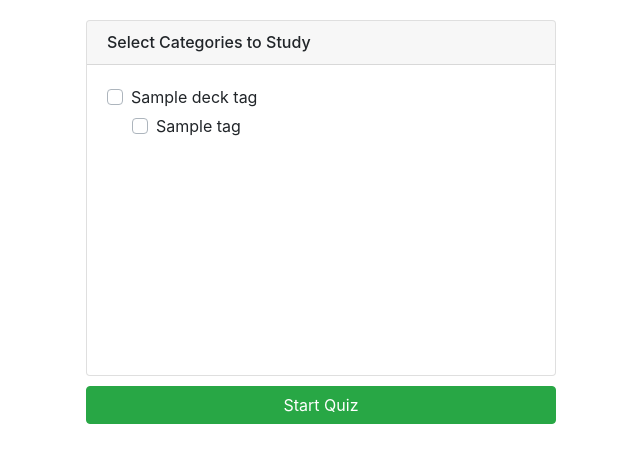
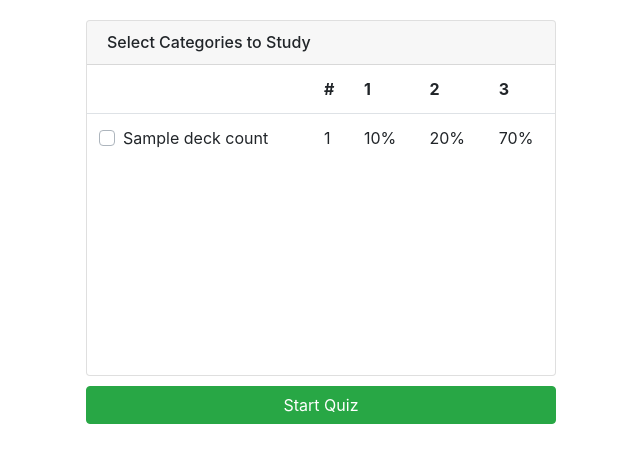
Before and after one commit to chrisluedtke/pyflashcards, a Flask app: template pyflashcards/templates/index.html in a window 1280 px wide. Shown: the part 56-519 px from the top of the page, without its empty margins (319-959 px from the left). Run offline with Flask 2, Linux system fonts and the light colour scheme; the template is opened without the code that fills it: most values are stand-ins (such as "Sample title", 1, 10 or a date in 2020); some libraries are stand-ins or nearby versions.

Commit message:
add card counts

```diff
--- a/pyflashcards/templates/base.html
+++ b/pyflashcards/templates/base.html
@@ -1,5 +1,5 @@
 <!doctype html>
-<html>
+<html lang="en">
     <head>
         <meta charset="utf-8">
         <meta name="viewport" content="width=device-width, initial-scale=1.0" />
@@ -11,8 +11,7 @@
         <script src="https://stackpath.bootstrapcdn.com/bootstrap/4.3.1/js/bootstrap.min.js" integrity="sha384-JjSmVgyd0p3pXB1rRibZUAYoIIy6OrQ6VrjIEaFf/nJGzIxFDsf4x0xIM+B07jRM" crossorigin="anonymous"></script>
 
         <title>pyFlashcards</title>
-        {% block head %}
-        {% endblock head %}
+        {% block head %}{% endblock head %}
     </head>
     {% include 'includes/nav.html' %}
     <body>
--- a/pyflashcards/templates/index.html
+++ b/pyflashcards/templates/index.html
@@ -1,23 +1,39 @@
 {% extends "base.html" %}
+
 {% block content %}
 <form method="post">
     <div class="card" style="margin-bottom: 10px">
         <h6 class="card-header">
             Select Categories to Study
         </h6>
-        <div class="card-body" style="height: 310px; overflow: auto">
-            {% for deck_name, tags in deck_tags.items() %}
-            <div class="custom-control custom-checkbox" style="margin-bottom: 5px;">
-                <input type="checkbox" class="custom-control-input" name="deck" id="{{ deck_name }}" value="{{ deck_name }}">
-                <label class="custom-control-label" for="{{ deck_name }}" style="width: 100%;">{{ deck_name }}</label>
-            </div>
-            {% for tag in tags %}
-            <div class="custom-control custom-checkbox" style="margin-left: 25px; margin-bottom: 5px;">
-                <input type="checkbox" class="custom-control-input" name="tag" id="{{ tag }}"  value="{{ tag }}">
-                <label class="custom-control-label" for="{{ tag }}" style="width: 100%;">{{ tag }}</label>
-            </div>
-            {% endfor %}
-            {% endfor %}
+        <div class="card-body" style="height: 310px; overflow: auto; padding: 0rem">
+            <table class="table table-hover">
+                <thead>
+                    <tr>
+                        <th scope="col" style="border: none;"></th>
+                        <th scope="col" style="border: none;">#</th>
+                        <th scope="col" style="border: none;">1</th>
+                        <th scope="col" style="border: none;">2</th>
+                        <th scope="col" style="border: none;">3</th>
+                    </tr>
+                </thead>
+                <tbody>
+                    {% for deck_name, n_cards in deck_counts %}
+                    <tr>
+                        <td>
+                            <div class="custom-control custom-checkbox">
+                                <input type="checkbox" class="custom-control-input" name="deck" id="{{ deck_name }}" value="{{ deck_name }}">
+                                <label class="custom-control-label" for="{{ deck_name }}" style="width: 100%;">{{ deck_name }}</label>
+                            </div>
+                        </td>
+                        <td>{{ n_cards }}</td>
+                        <td>10%</td>
+                        <td>20%</td>
+                        <td>70%</td>
+                    </tr>
+                    {% endfor %}
+                </tbody>
+            </table>
         </div>
     </div>
     <button type="submit" class="btn btn-success" style="width:100%" name="start_quiz">
```
